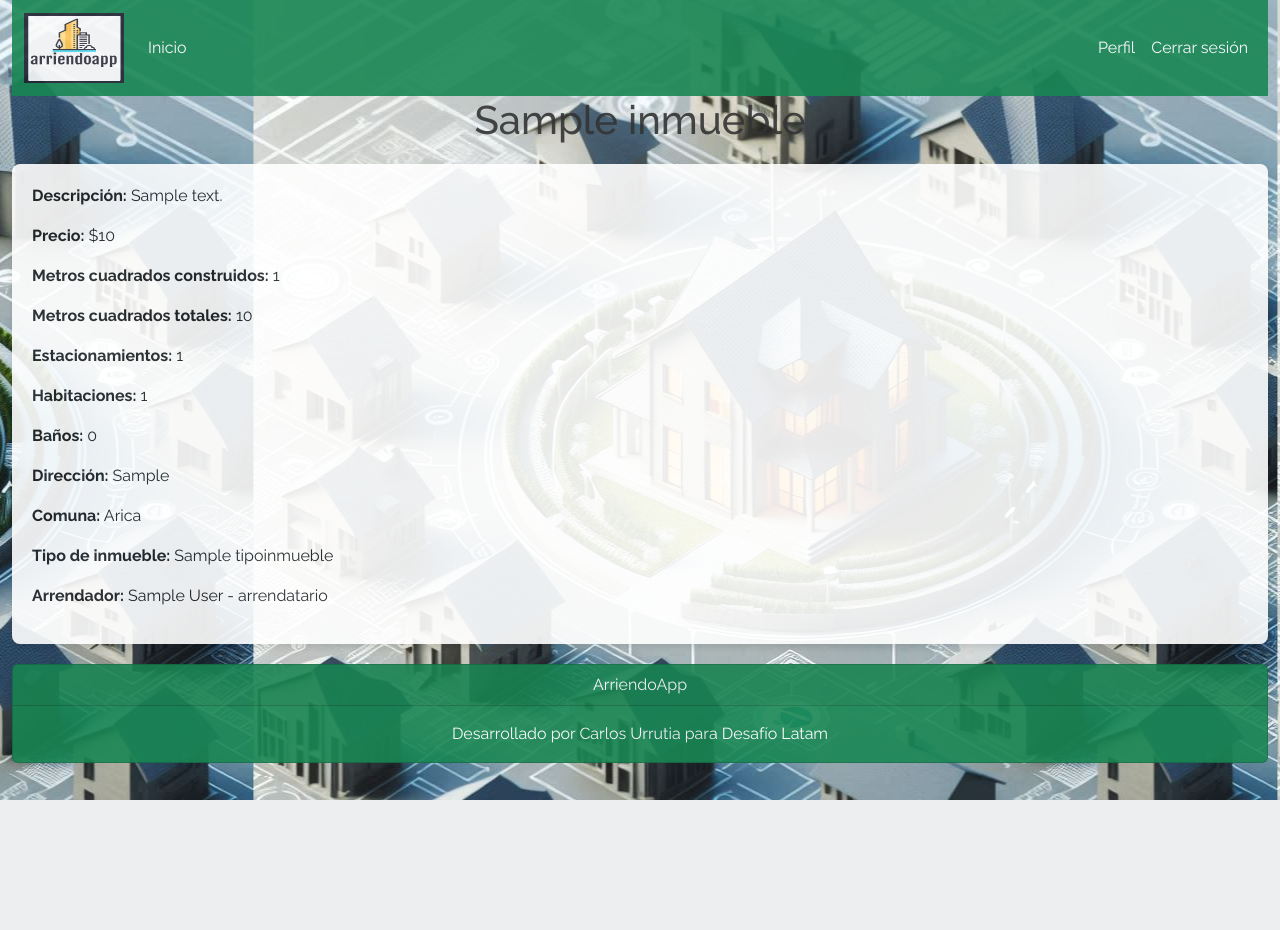
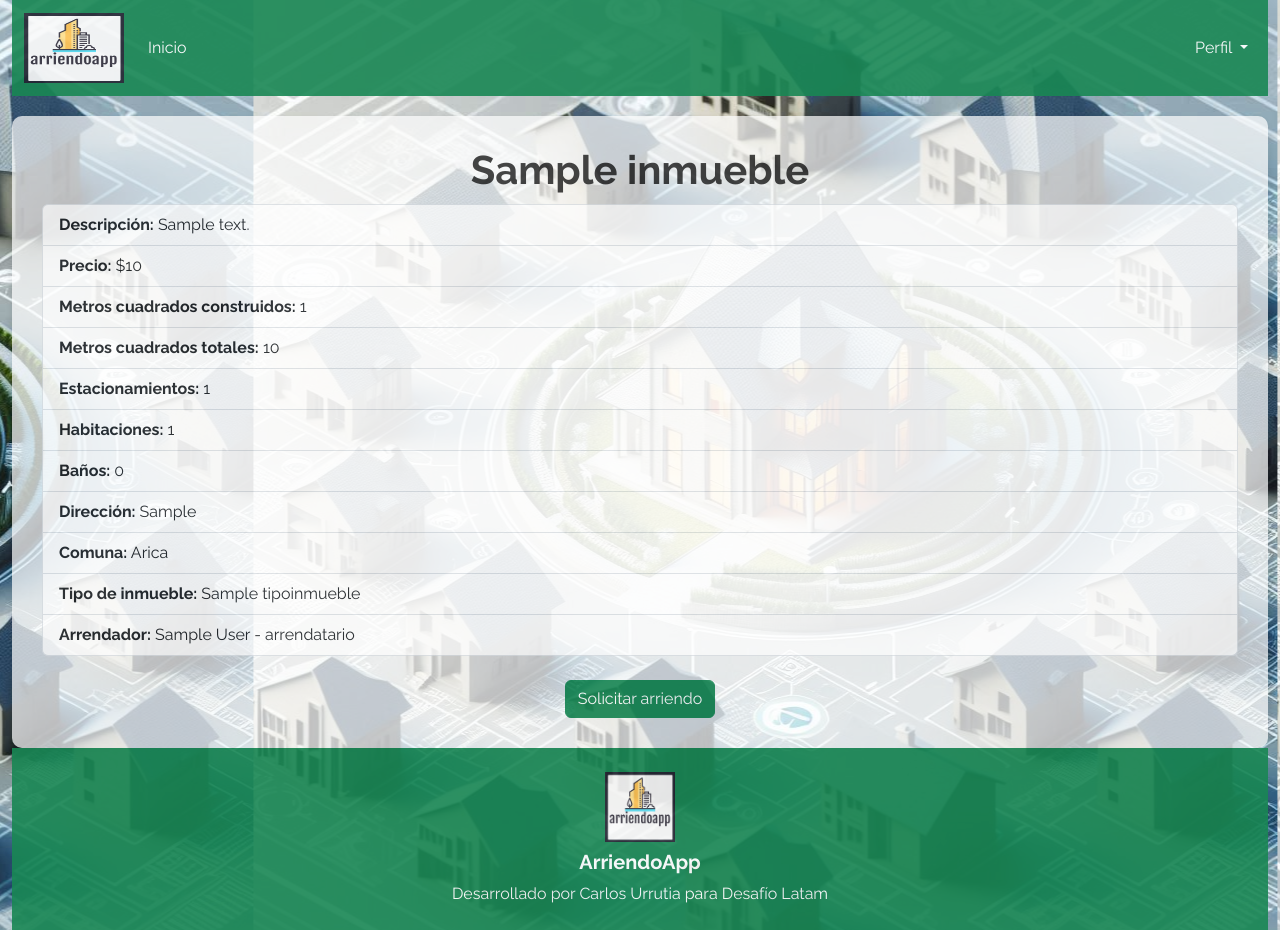
Before and after one commit to cfurrutia/M7_inmueble_django, a Django app: page /inmueble/1/ in a window 1280 px wide. Before the commit the page ends 800 px from the top, so only its background shows below. Run offline with Django 5.2, Linux system fonts and the light colour scheme; a user stored in the database is signed in; data comes from the database, SQL or seed files in the repository; tables that the repository leaves empty hold one stand-in row (values such as "Sample post"); parts of the project's set-up code (start-up, migrations or seed data) failed here and were passed over; some libraries are stand-ins or nearby versions.

Commit message:
edición html y otros detalles

```diff
--- a/arriendoapp/static/css/styles.css
+++ b/arriendoapp/static/css/styles.css
@@ -24,32 +24,35 @@ body {
     transition: color 0.3s ease;
 }
 
-.content-container {
-    background-color: white;
-    border-radius: 8px;
-    box-shadow: 0 4px 6px rgba(0, 0, 0, 0.1);
-    padding: 20px;
-    margin-top: 20px;
-    margin-bottom: 20px;
+.dropdown-menu.dropdown-menu-end {
+    right: 0;
+    left: auto;
 }
 
+.content-container {
+    background-color: #ffffffc9;
+    border-radius: 10px;
+    box-shadow: 0 4px 8px rgba(0, 0, 0, 0.1);
+    padding: 30px;
+    margin-top: 20px;
+}
 
 .inmuebles-grid {
     display: grid;
-    grid-template-columns: repeat(auto-fill, minmax(250px, 1fr));
-    gap: 20px;
+    grid-template-columns: repeat(auto-fill, minmax(300px, 1fr));
+    gap: 30px;
 }
 
 .inmueble-card {
-    background-color: #f8f9fa;
-    border: 1px solid #dee2e6;
-    border-radius: 4px;
-    padding: 15px;
-    transition: box-shadow 0.3s ease;
+    background-color: #d8faf5;
+    border: 1px solid #406992;
+    border-radius: 10px;
+    padding: 20px;
 }
 
 .inmueble-card:hover {
     box-shadow: 0 4px 8px rgba(0, 0, 0, 0.1);
+    transform: scale(1.05);
 }
 
 .inmueble-card h2 {
@@ -93,16 +96,18 @@ body {
 
 .auth-container {
     background-color: white;
+    border: 1px solid #ddd;
     border-radius: 8px;
     box-shadow: 0 4px 6px rgba(0, 0, 0, 0.1);
-    padding: 30px;
+    padding: 20px;
     max-width: 400px;
     margin: 40px auto;
 }
 
 .auth-title {
+    font-weight: bold;
     text-align: center;
-    margin-bottom: 20px;
+    margin-bottom: 10px;
     color: #333;
 }
 
@@ -155,15 +160,28 @@ body {
     background-color: white;
     border-radius: 8px;
     box-shadow: 0 4px 6px rgba(0, 0, 0, 0.1);
-    padding: 30px;
+    padding: 20px;
     max-width: 600px;
     margin: 40px auto;
 }
 
 .form-title {
     text-align: center;
-    margin-bottom: 20px;
+    font-weight: bold;
+    margin-bottom: 10px;
     color: #333;
+}
+
+.form-group {
+    margin-bottom: 15px;
+}
+
+.form-label {
+    font-weight: bold;
+}
+
+.error-message {
+    color: red;
 }
 
 .custom-form {
@@ -173,6 +191,7 @@ body {
 
 .custom-form p {
     margin-bottom: 15px;
+    display: flex;
 }
 
 .custom-form label {
@@ -196,3 +215,14 @@ body {
 .custom-form button {
     margin-top: 10px;
 }
+
+.footer img {
+    max-width: 100px;
+    height: 70px;
+    margin-bottom: 1rem;
+}
+
+.footer h5 {
+    font-weight: bold;
+    margin-bottom: 0.5rem;
+}
--- a/arriendoapp/templates/actualizar_inmueble.html
+++ b/arriendoapp/templates/actualizar_inmueble.html
@@ -7,11 +7,11 @@
         <form method="post" class="custom-form">
             {% csrf_token %}
             {% for field in form %}
-                <div class="form-group">
+                <div class="form-group mb-3">
                     <label for="{{ field.id_for_label }}">{{ field.label }}</label>
                     {{ field }}
                     {% if field.errors %}
-                        <div class="error-message">
+                        <div class="error-message text-danger">
                             {% for error in field.errors %}
                                 {{ error }}
                             {% endfor %}
@@ -21,7 +21,7 @@
             {% endfor %}
             <button type="submit" class="btn btn-success btn-block">Actualizar Inmueble</button>
         </form>
-        <div class="mt-3">
+        <div class="mt-4 text-center">
             <a href="{% url 'perfil' %}" class="btn btn-secondary btn-block">Cancelar</a>
         </div>
     </div>
--- a/arriendoapp/templates/crear_usuario.html
+++ b/arriendoapp/templates/crear_usuario.html
@@ -5,8 +5,10 @@
     <h1 class="auth-title">Registro de usuario</h1>
     <form action="{% url 'crear_usuario' %}" method="post" class="auth-form">
         {% csrf_token %}
-        {{ form.as_p }}
-        <button type="submit" class="btn btn-success btn-block">Registrarse</button>
+        <div class="row">
+            {{ form.as_p }}
+        </div>
+        <button type="submit" class="btn btn-success btn-block mt-4">Registrarse</button>
     </form>
 </div>
 {% endblock %}
--- a/arriendoapp/templates/detalle_inmueble.html
+++ b/arriendoapp/templates/detalle_inmueble.html
@@ -1,22 +1,51 @@
 {% extends 'base.html' %}
 
 {% block 'content' %}
-<h1 class="text-center form-title">{{ inmueble.nombre }}</h1>
+
 <div class="inmueble-detalle content-container">
-    <p><strong>Descripción:</strong> {{ inmueble.descripcion }}</p>
-    <p><strong>Precio:</strong> ${{ inmueble.precio_arriendo }}</p>
-    <p><strong>Metros cuadrados construidos:</strong> {{ inmueble.m2_construidos }}</p>
-    <p><strong>Metros cuadrados totales:</strong> {{ inmueble.m2_totales }}</p>
-    <p><strong>Estacionamientos:</strong> {{ inmueble.estacionamientos }}</p>
-    <p><strong>Habitaciones:</strong> {{ inmueble.habitaciones }}</p>
-    <p><strong>Baños:</strong> {{ inmueble.banos }}</p>
-    <p><strong>Dirección:</strong> {{ inmueble.direccion }}</p>
-    <p><strong>Comuna:</strong> {{ inmueble.comuna }}</p>
-    <p><strong>Tipo de inmueble:</strong> {{ inmueble.tipo_inmueble }}</p>
-    <p><strong>Arrendador:</strong> {{ inmueble.arrendador }}</p>
+    <h1 class="text-center form-title">{{ inmueble.nombre }}</h1>
+    <ul class="list-group">
+      <li class="list-group-item">
+        <strong>Descripción:</strong> {{ inmueble.descripcion }}
+      </li>
+      <li class="list-group-item">
+        <strong>Precio:</strong> ${{ inmueble.precio_arriendo }}
+      </li>
+      <li class="list-group-item">
+        <strong>Metros cuadrados construidos:</strong> {{ inmueble.m2_construidos }}
+      </li>
+      <li class="list-group-item">
+        <strong>Metros cuadrados totales:</strong> {{ inmueble.m2_totales }}
+      </li>
+      <li class="list-group-item">
+        <strong>Estacionamientos:</strong> {{ inmueble.estacionamientos }}
+      </li>
+      <li class="list-group-item">
+        <strong>Habitaciones:</strong> {{ inmueble.habitaciones }}
+      </li>
+      <li class="list-group-item">
+        <strong>Baños:</strong> {{ inmueble.banos }}
+      </li>
+      <li class="list-group-item">
+        <strong>Dirección:</strong> {{ inmueble.direccion }}
+      </li>
+      <li class="list-group-item">
+        <strong>Comuna:</strong> {{ inmueble.comuna }}
+      </li>
+      <li class="list-group-item">
+        <strong>Tipo de inmueble:</strong> {{ inmueble.tipo_inmueble }}
+      </li>
+      <li class="list-group-item">
+        <strong>Arrendador:</strong> {{ inmueble.arrendador }}
+      </li>
+    </ul>
 
-    {% if user.is_authenticated and user.usuario.tipo_usuario == 'ARRENDATARIO' %}
-    <a href="{% url 'solicitar_arriendo' inmueble.id %}" class="btn btn-success">Solicitar arriendo</a>
+    {% if user.is_authenticated and user.usuario.tipo_usuario == 'arrendador' or 'ambos' %}
+    <!-- Botón de solicitar arriendo, falta .... -->
+    <div class="text-center mt-4">
+      	<a href="{% url 'solicitar_arriendo' inmueble.id %}" class="btn btn-success">Solicitar arriendo</a>
+    </div>
     {% endif %}
-</div>
+  </div>
+
 {% endblock %}
--- a/arriendoapp/templates/footer.html
+++ b/arriendoapp/templates/footer.html
@@ -1,10 +1,13 @@
 {% load static %}
 
-<footer class="card text-center text-white bg-success">
-  <div class="card-header">
-    ArriendoApp
-  </div>
-  <div class="card-body">
-    <p class="card-text">Desarrollado por Carlos Urrutia para Desafío Latam</p>
+<footer class="footer bg-success py-4">
+  <div class="container">
+    <div class="row justify-content-center">
+      <div class="col-md-6 text-center">
+        <img src="{% static 'arriendoapp.png' %}" alt="Logo" class="mb-2">
+        <h5 class="text-white">ArriendoApp</h5>
+        <p class="text-white mb-0">Desarrollado por Carlos Urrutia para Desafío Latam</p>
+      </div>
+    </div>
   </div>
 </footer>
--- a/arriendoapp/templates/navbar.html
+++ b/arriendoapp/templates/navbar.html
@@ -16,15 +16,18 @@
         <div class="collapse navbar-collapse justify-content-end" id="navbarNav">
             <ul class="navbar-nav">
                 {% if user.is_authenticated %}
-                    <li class="nav-item">
-                        <a href="{% url 'perfil' %}" class="nav-link text-white">Perfil</a>
-                    </li>
-                    <li class="nav-item">
-                        <form method="post" action="{% url 'logout' %}" class="d-inline">
+                <li class="nav-item dropdown">
+                    <a href="#" class="nav-link text-white dropdown-toggle" id="{{ 'navbarDropdown-'|slugify }}" role="button" data-bs-toggle="dropdown" aria-haspopup="true" aria-expanded="false">
+                        Perfil
+                    </a>
+                    <ul class='dropdown-menu dropdown-menu-end'>
+                        <li><a href="{% url 'perfil' %}" class='dropdown-item'>Perfil</a></li>
+                        <li><form method='post' action='{% url "logout"%}'class='d-inline'>
                             {% csrf_token %}
-                            <button type="submit" class="nav-link text-white bg-transparent border-0">Cerrar sesión</button>
-                        </form>
-                    </li>
+                            <button type='submit'class='dropdown-item'>Cerrar sesión</button>
+                        </form></li>
+                    </ul>
+                </li>
                 {% else %}
                     <li class="nav-item">
                         <a href="{% url 'login' %}" class="nav-link text-white">Iniciar sesión</a>
--- a/respaldos/proyecto.json
+++ b/respaldos/proyecto.json
@@ -2933,7 +2933,7 @@
     "user": 4,
     "nombres": "Luis",
     "apellidos": "Ruminot",
-    "rut": "\"20345234-k",
+    "rut": "20345234-k",
     "direccion": "Calle de Santiago 23",
     "telefono": "+56956182934",
     "tipo_usuario": "arrendador"
@@ -2962,7 +2962,7 @@
     "rut": "15676777-5",
     "direccion": "Calle en el norte 333",
     "telefono": "+56944556676",
-    "tipo_usuario": "arrendatario"
+    "tipo_usuario": "arrendador"
   }
 },
 {
@@ -3023,13 +3023,22 @@
   }
 },
 {
-  "model": "arriendoapp.solicitudarriendo",
-  "pk": 1,
-  "fields": {
-    "arrendatario": 1,
-    "inmueble": 1,
-    "fecha_solicitud": "2024-07-17T04:24:47.833Z",
-    "estado": "Pendiente"
+  "model": "arriendoapp.inmueble",
+  "pk": 4,
+  "fields": {
+    "nombre": "Departamento en Temuco",
+    "descripcion": "Cercano al hospital y centro de Temuco con gran servicio de locomoción local.",
+    "m2_construidos": 120,
+    "m2_totales": 300,
+    "estacionamientos": 1,
+    "habitaciones": 3,
+    "banos": 2,
+    "direccion": "Prieto Norte 345",
+    "region": 11,
+    "comuna": 200,
+    "tipo_inmueble": 2,
+    "precio_arriendo": 410000,
+    "arrendador": 5
   }
 }
 ]
--- a/respaldos/solicitudes.json
+++ /dev/null
@@ -1,12 +0,0 @@
-[
-{
-  "model": "arriendoapp.solicitudarriendo",
-  "pk": 1,
-  "fields": {
-    "arrendatario": 1,
-    "inmueble": 1,
-    "fecha_solicitud": "2024-07-17T04:24:47.833Z",
-    "estado": "Pendiente"
-  }
-}
-]
```
Also changed, not shown: arriendoapp/templates/agregar_inmueble.html (+7 -5 lines), arriendoapp/templates/perfil.html (+11 -2 lines), respaldos/usuarios.json (deleted, +0 -67 lines).
